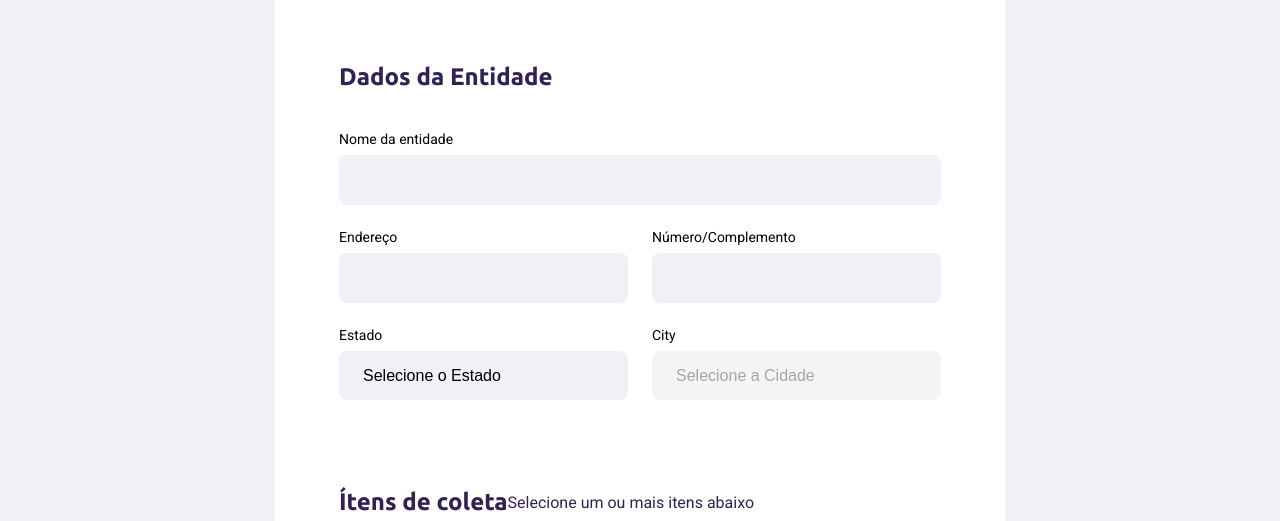
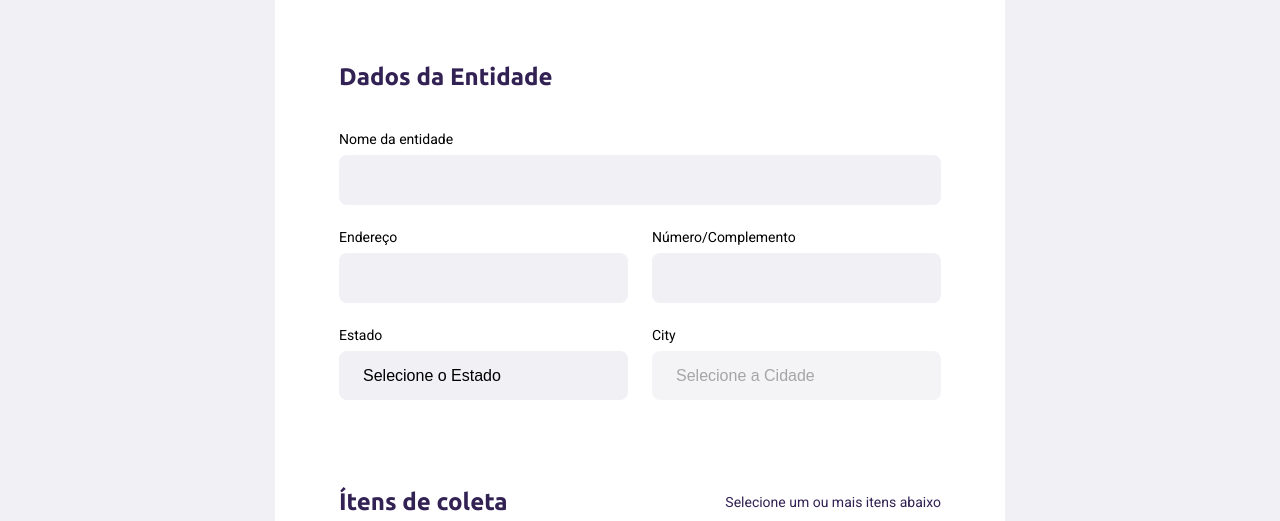
Before and after one commit to FelipeFontouraBr/Ecoleta, a website: page src/views/create-point.html in a window 1280 px wide. Shown: the part 279-800 px from the top of the page. Drawn offline with nearby package versions, Linux system fonts and the light colour scheme; files that its build step writes are made by us from their sources; no server answers; files whose address does not match are found by name.

Commit message:
Added style to span

```diff
--- a/public/styles/create-point.css
+++ b/public/styles/create-point.css
@@ -54,12 +54,15 @@ form legend {
     display: flex;
     align-items: center;
     justify-content: space-between;
+
+    width: 100%;
 }
 
 form legend h2 {
     font-size: 24px;
 }
 form legend span {
+    font-size: 14px;
     color: var(--title-color);
 }
 
```
